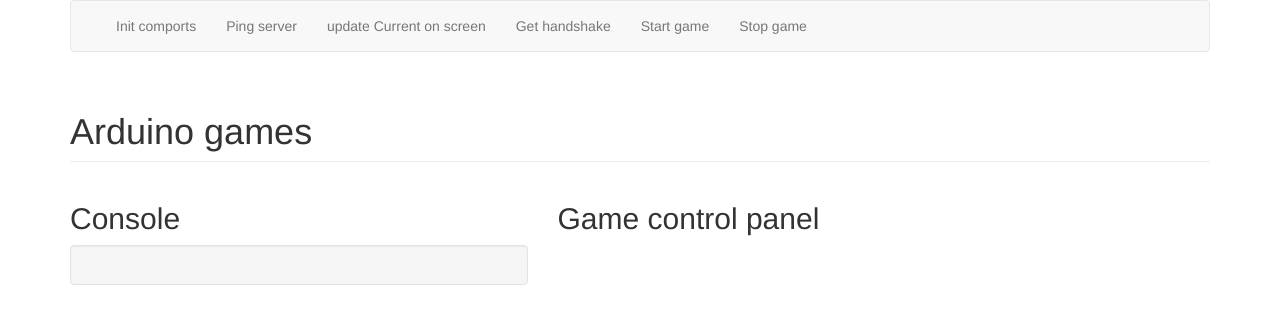
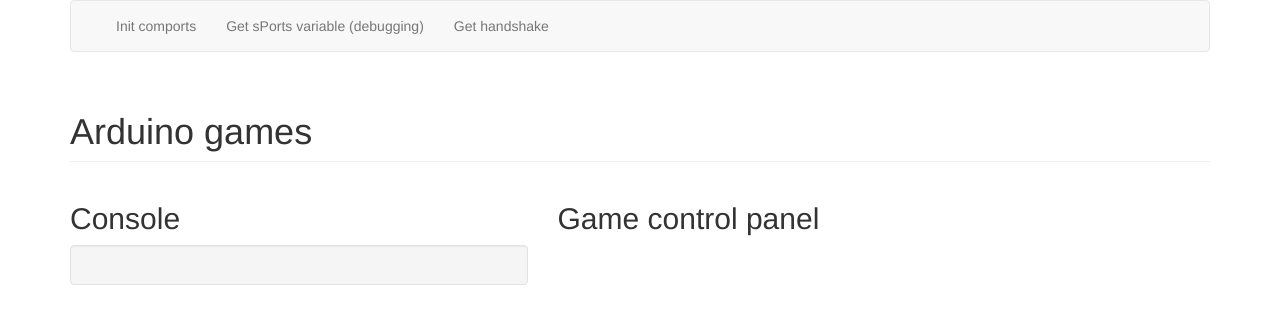
Before and after one commit to Want100Cookies/StendenSolarbotServer, a website: page public/admin.html in a window 1280 px wide. Drawn offline with nearby package versions, Linux system fonts and the light colour scheme; no server answers.

Commit message:
some minor changes

```diff
--- a/public/admin.html
+++ b/public/admin.html
@@ -40,12 +40,10 @@
 							html += "<a href='#' class='stopGame' data-game='" + game.title + "'>Stop game</a>";
 						}
 						html += "</div>";
+						$('.control').html(html);
 					}
 				});
 
-				$('.ping').click(function() {
-					socket.emit('ping', {});
-				});
 				$('.init').click(function() {
 					socket.emit('initComPorts', {});
 				});
@@ -88,19 +86,10 @@
 								<a class="init" href="#">Init comports</a>
 							</li>
 							<li>
-								<a class="ping" href="#">Ping server</a>
-							</li>
-							<li>
-								<a class="current" href="#">update Current on screen</a>
+								<a class="current" href="#">Get sPorts variable (debugging)</a>
 							</li>
 							<li>
 								<a class="handshake" href="#">Get handshake</a>
-							</li>
-							<li>
-								<a class="start" href="#">Start game</a>
-							</li>
-							<li>
-								<a class="stop" href="#">Stop game</a>
 							</li>
 						</ul>
 					</div>
```
Also changed, not shown: public/screen.html (+1 -1 lines).
